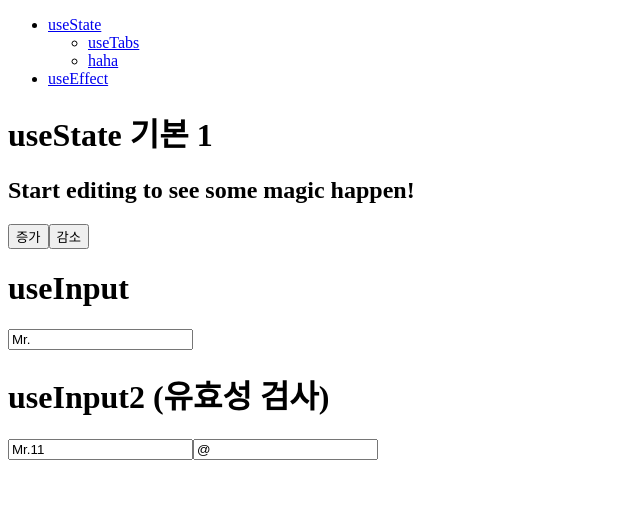
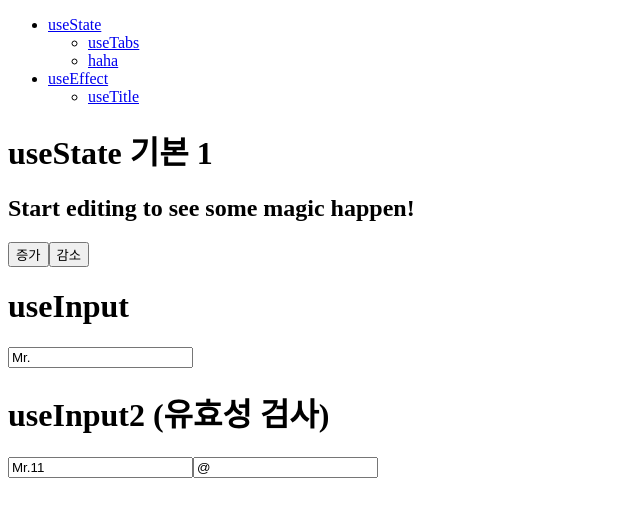
Before and after one commit to ddock4you/practice-react-hook, a React (Create React App) app: page / in a window 1280 px wide. Shown: the top 516 px of the page, without its empty margins (0-640 px from the left). Built offline with nearby package versions, Linux system fonts and the light colour scheme.

Commit message:
useTitle 추가

```diff
--- a/src/App.js
+++ b/src/App.js
@@ -4,6 +4,7 @@ import UseStateJs from "./components/UseStateJs";
 import Header from "./components/Header";
 import UseTabHook from "./components/UseStateJs/UseTabsHook";
 import UseEffectHook from "./components/UseEffectJs/UseEffectHook";
+import UseTitleHook from "./components/UseEffectJs/UseTitleHook";
 
 const App = () => {
     return (
@@ -13,6 +14,7 @@ const App = () => {
                 <Route path="/" exact component={UseStateJs} />
                 <Route path="/use_tab" exact component={UseTabHook} />
                 <Route path="/use_effect" exact component={UseEffectHook} />
+                <Route path="/use_title" exact component={UseTitleHook} />
             </Switch>
         </Router>
     );
--- a/src/components/Header.js
+++ b/src/components/Header.js
@@ -18,7 +18,11 @@ const Header = () => {
                 </li>
                 <li>
                     <Link to="use_effect">useEffect</Link>
-                    <ul></ul>
+                    <ul>
+                        <li>
+                            <Link to="use_title">useTitle</Link>
+                        </li>
+                    </ul>
                 </li>
             </ul>
         </>
--- /dev/null
+++ b/src/components/UseEffectJs/UseTitleHook.js
@@ -0,0 +1,23 @@
+import React, { useState, useEffect } from "react";
+
+const useTitle = initialTitle => {
+    const [title, setTitle] = useState(initialTitle);
+    const updateTitle = () => {
+        const htmlTitle = document.querySelector("title");
+        htmlTitle.innerText = title;
+    };
+    useEffect(updateTitle, [title]);
+    return setTitle;
+};
+
+const useTitleHook = () => {
+    const titleUpdater = useTitle("Loading...");
+    setTimeout(() => titleUpdater("Home"), 5000);
+    return (
+        <>
+            <div>Hi</div>
+        </>
+    );
+};
+
+export default useTitleHook;
```
